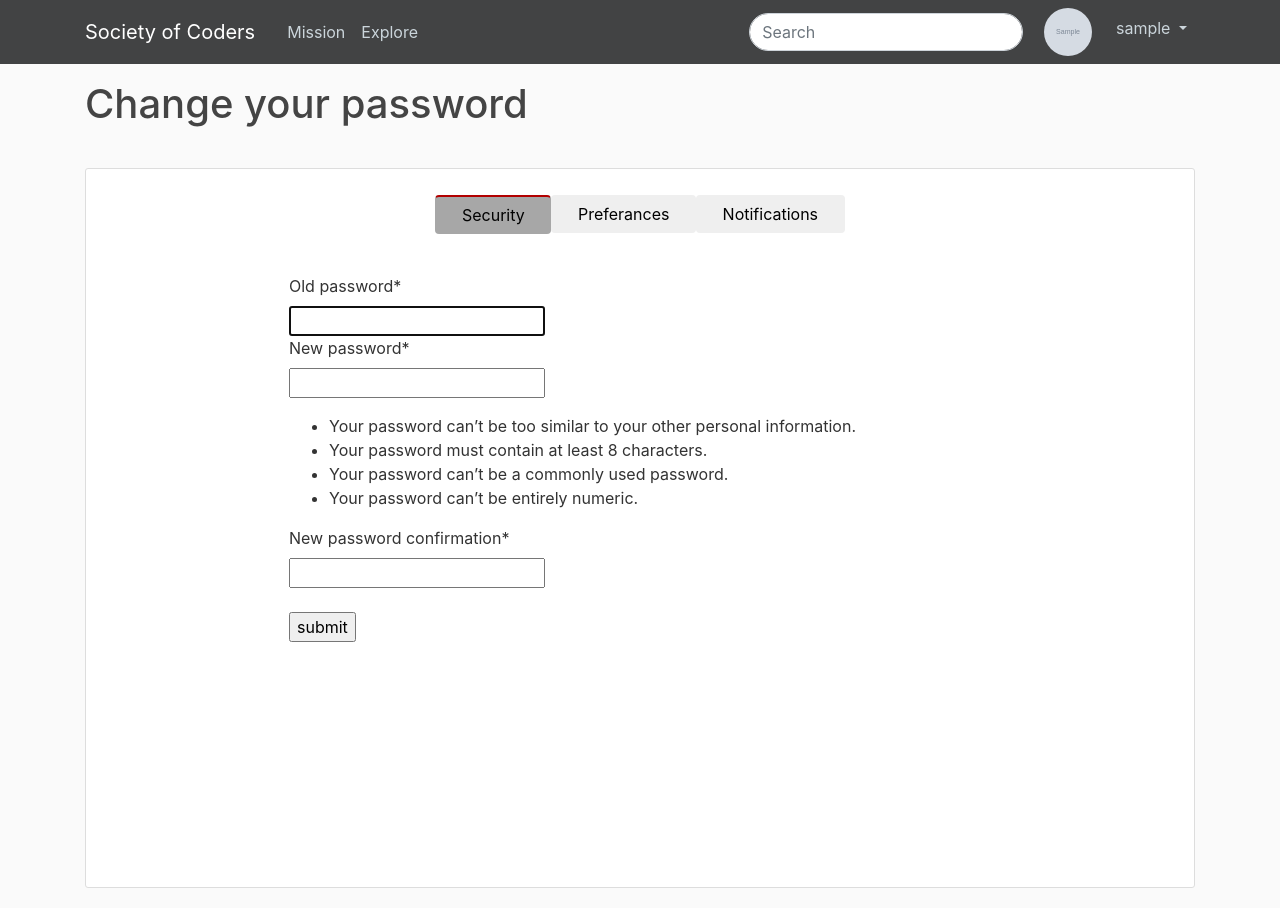
After one commit to nathanielCherian/socSite, a Django app: page /account/settings/security/ in a window 1280 px wide. The commit adds this page. Run offline with Django 3.2, Linux system fonts and the light colour scheme; a user stored in the database is signed in; tables that the repository leaves empty hold one stand-in row (values such as "Sample post"); grey boxes marked "Sample" are stand-in pictures; some libraries are stand-ins or nearby versions.

Commit message:
change password

```diff
--- /dev/null
+++ b/soc_site/templates/registration/password_change_form.html
@@ -0,0 +1,47 @@
+{% extends "base.html" %}
+{% load static %}
+{% load crispy_forms_tags %}
+
+
+
+{% block content %}
+
+
+    <h1>Change your password</h1>
+
+
+    <div class="content-section" style="height: 90vh; margin-top: 5vh;">
+
+
+            {% include 'snippets/settings_menu.html'%}
+            <style>
+                #security{
+                    filter: brightness(70%);
+                    border-top: 2px solid red;
+                }
+            </style>
+
+
+            <div class="row" style="margin-top: 5vh;">
+
+            <div class="col-2"></div>
+
+            <div class="col-8">
+
+            <form method="POST">
+                {{ form | crispy}}
+                {% csrf_token %}
+                <p><br><input type="submit" value="submit"></p>
+            </form>
+
+            </div>
+
+            <div class="col-2"></div>
+
+        </div>
+
+
+</div>
+
+
+{% endblock content %}
--- /dev/null
+++ b/soc_site/templates/snippets/settings_menu.html
@@ -0,0 +1,17 @@
+<div class="row justify-content-center">
+
+    <div class="btn-group btn-group-horizontal" style="margin-top: 2vh;">
+        <a href="{% url 'account_security' %}"><button class="btn" id="security">Security</button></a>
+        <a href="#"><button class="btn" id='referances'>Preferances</button></a>
+        <a href="#"><button class="btn" id='notifications'>Notifications</button></a>
+
+    </div>
+
+</div>
+
+<style>
+    .btn{
+        padding-left: 2vw;
+        padding-right: 2vw;
+    }
+</style>
--- a/soc_site/users/urls.py
+++ b/soc_site/users/urls.py
@@ -10,5 +10,9 @@ urlpatterns = [
     path('drafts/', views.saved_drafts, name='saved_drafts'),
     path('edit/<slug:post_slug>/', views.edit_post, name='edit_post'),
     path('edit/', views.edit_profile, name='edit_profile'),
-    path('settings/',views.profile_settings, name='profile_settings'),
+
+    path('settings/', views.account_settings, name='profile_settings'),
+    path('settings/security/', auth_views.PasswordChangeView.as_view(), name='account_security'),
+    path('settings/security/done/', auth_views.PasswordChangeDoneView.as_view(), name='password_change_done'),
+
 ]
--- a/soc_site/users/views.py
+++ b/soc_site/users/views.py
@@ -118,7 +118,7 @@ def edit_profile(request):
 
 
 @login_required
-def profile_settings(request):
+def account_settings(request):
 
     return render(request, 'account/settings.html')
 
```
Also changed, not shown: soc_site/templates/account/settings.html (+12 -0 lines), soc_site/templates/registration/password_change_done.html (added, +20 -0 lines).
